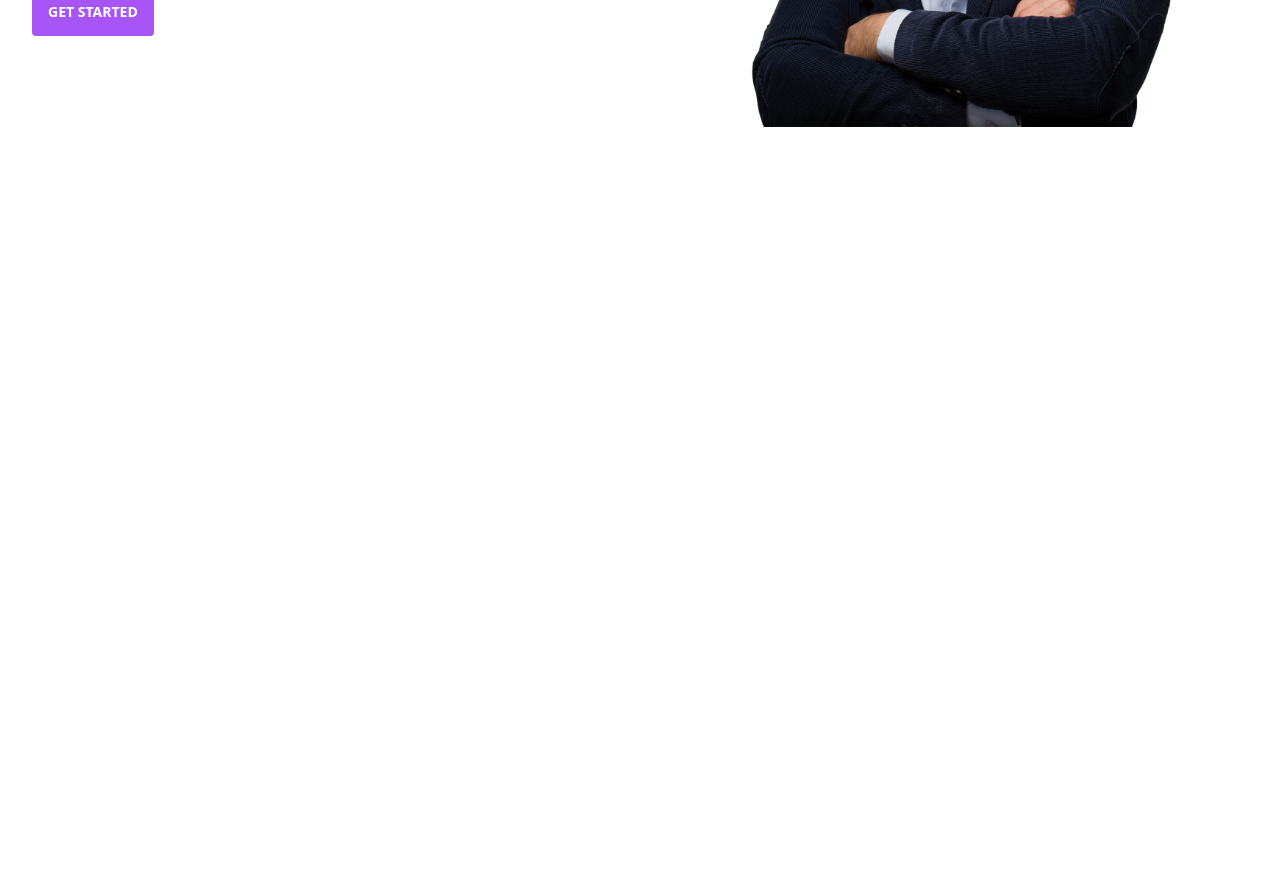
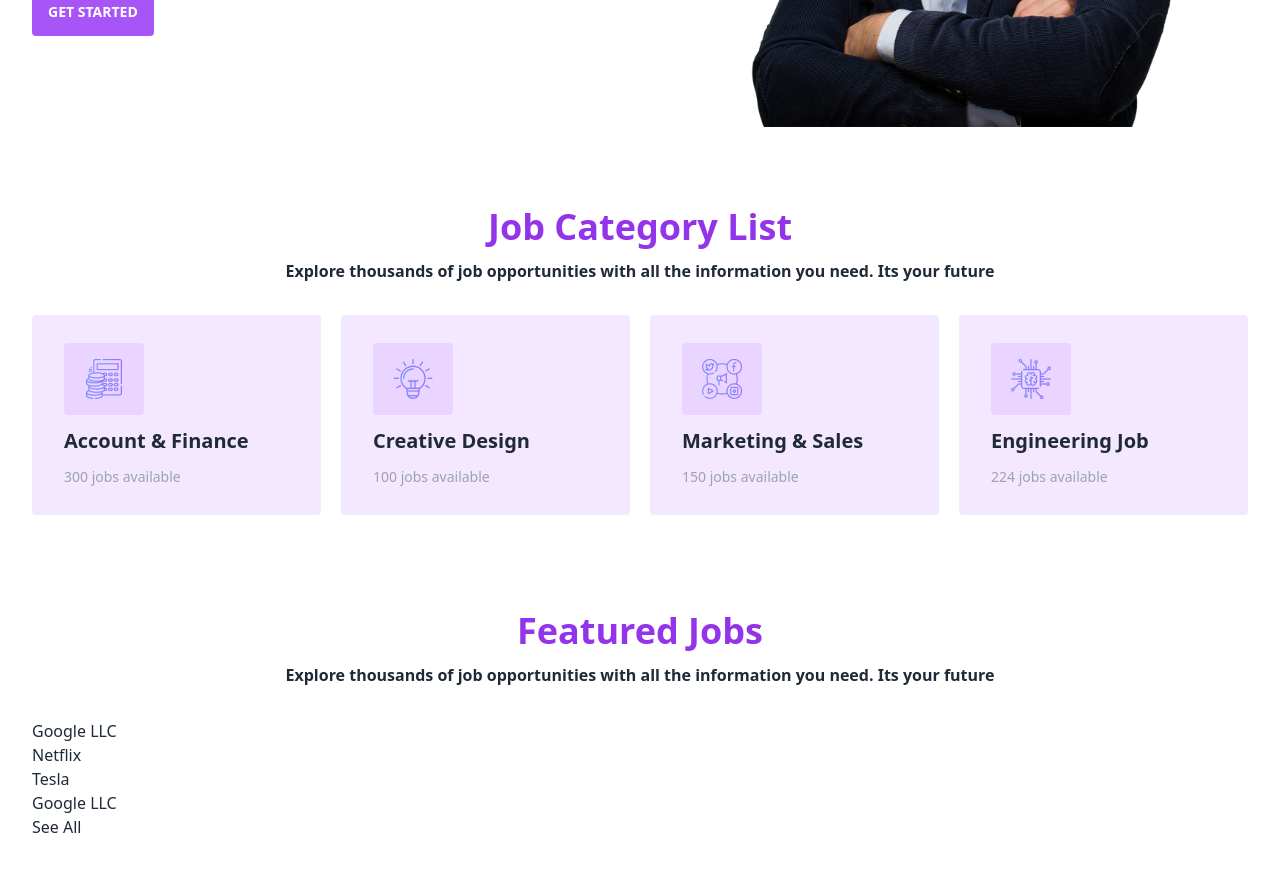
Before and after one commit to Rifat0001/career-hub, a React (Vite) app: page / in a window 1280 px wide. Shown: the part 520-1392 px from the top of the page. Before the commit the page ends 800 px from the top, so only its background shows below. Built offline with nearby package versions, Linux system fonts and the light colour scheme.

Commit message:
jobDetails

```diff
--- /dev/null
+++ b/src/components/Category.jsx
@@ -0,0 +1,28 @@
+import React from 'react';
+import { useLoaderData } from 'react-router-dom';
+
+const Category = () => {
+    const categories = useLoaderData();
+    return (
+        <div className="grid grid-cols-1 md:grid-cols-4 items-center justify-between gap-5">
+            {categories.map((category, index) => (
+                <div
+                    key={index}
+                    className="bg-purple-100 py-7 px-8 rounded mb-4 hover:bg-purple-50"
+                >
+                    <img
+                        src={category.category_logo}
+                        alt=""
+                        className="py-4 px-5 bg-purple-200 rounded"
+                    />
+                    <h3 className="font-bold text-xl my-3">{category.category_name}</h3>
+                    <p className="font-medium text-sm text-gray-400">
+                        {category.jobs_available} jobs available
+                    </p>
+                </div>
+            ))}
+        </div>
+    );
+};
+
+export default Category;
--- a/src/components/Home.jsx
+++ b/src/components/Home.jsx
@@ -1,4 +1,6 @@
 import React from 'react';
+import Category from './Category';
+import JobInfo from './JobInfo';
 
 const Home = () => {
     return (
@@ -8,13 +10,23 @@ const Home = () => {
                     <h1 className='text-6xl font-bold md:mb-8 mb-4 leading-normal '>One Step Closer To Your {''}
                         <span className='text-purple-700'>Dream Job</span>
                     </h1>
-                    <p className='font-bold mb-8'>Explore thousands of job opportunities with all the information you need. Its your future. Come find it. Manage all your job application from start to finish.</p>
+                    <p className='font-bold mb-8 '>Explore thousands of job opportunities with all the information you need. Its your future. Come find it. Manage all your job application from start to finish.</p>
                     <button className='btn rounded bg-purple-500 md:px-4 md:py-3 px-1 py-1 text-white font-bold border-0'>Get Started</button>
                 </div>
                 <div>
                     <img src="/public/assets/All Images/P3OLGJ1 copy 1.png" alt="" />
                 </div>
             </section>
+            <div className="text-center pt-20 pb-8 font-bold">
+                <h1 className="text-4xl mb-3 text-purple-600">Job Category List</h1>
+                <p>Explore thousands of job opportunities with all the information you need. Its your future</p>
+            </div>
+            <Category></Category>
+            <div className="text-center pt-20 pb-8 font-bold" id="featured_jobs">
+                <h1 className="text-4xl mb-3 text-purple-600">Featured Jobs</h1>
+                <p>Explore thousands of job opportunities with all the information you need. Its your future</p>
+            </div>
+            <JobInfo></JobInfo>
         </div>
     );
 };
--- /dev/null
+++ b/src/components/JobInfo.jsx
@@ -0,0 +1,35 @@
+import React, { useEffect, useState } from 'react';
+
+const JobInfo = () => {
+    const [jobs, setJobs] = useState([]);
+    const [seeAll, setSeeAll] = useState(false);
+
+    useEffect(() => {
+        fetch('job.json')
+            .then(res => res.json())
+            .then(data => setJobs(data))
+    }, []);
+
+    const handleSeeAll = () => {
+        setSeeAll(true);
+    }
+    return (
+        <div>
+            {
+                jobs.slice(0, seeAll ? 6 : 4).map(job =>
+                (
+                    <div key={job.index}>
+                        <h1>{job.company_name}</h1>
+                    </div>
+
+                )
+                )
+            }
+            {
+                !seeAll && (<button onClick={handleSeeAll}>See All</button>)
+            }
+        </div>
+    );
+};
+
+export default JobInfo;
--- a/src/main.jsx
+++ b/src/main.jsx
@@ -20,7 +20,8 @@ const router = createBrowserRouter([
     children: [
       {
         path: '/',
-        element: <Home></Home>
+        element: <Home></Home>,
+        loader: () => fetch('category.json')
       },
       {
         path: 'statistics',
```
